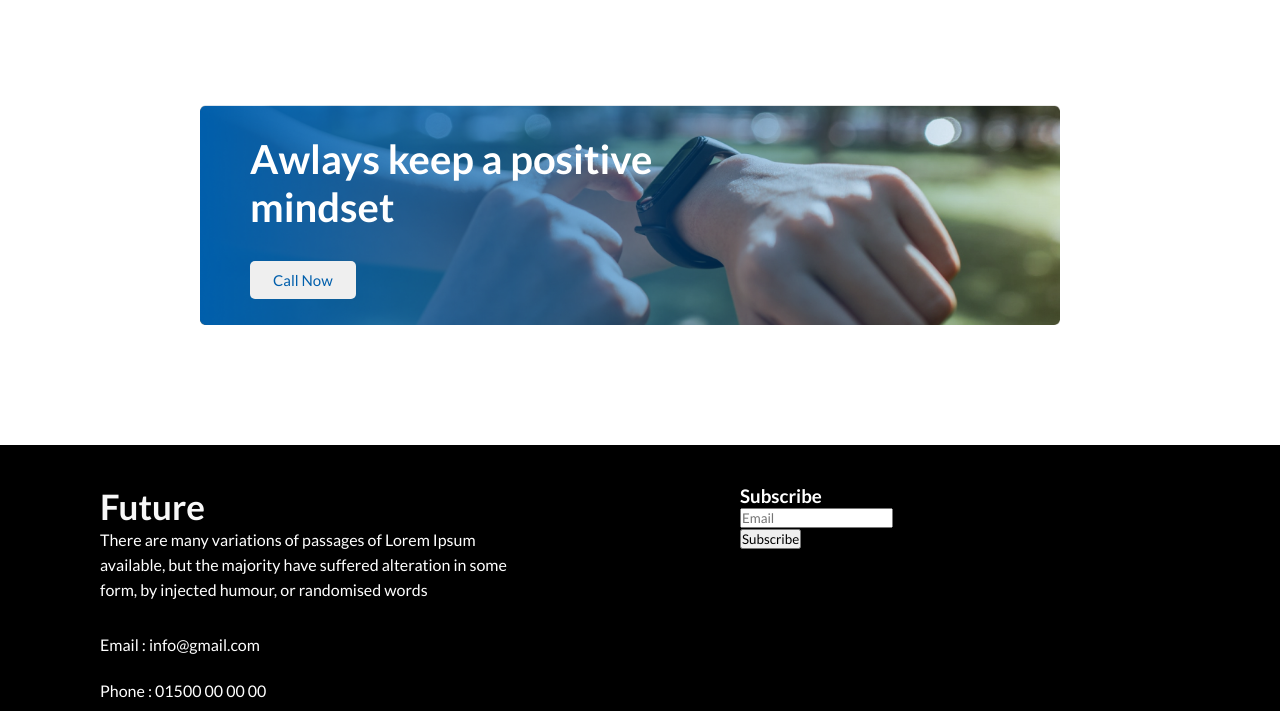
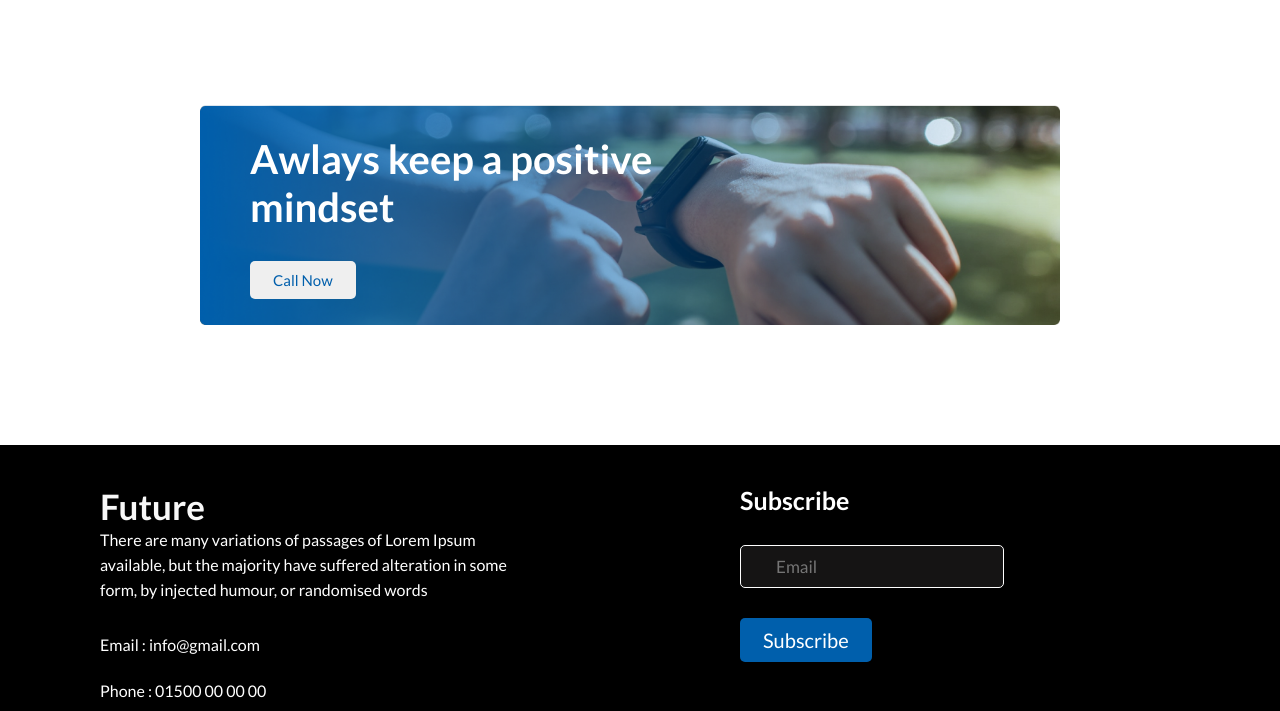
Before and after one commit to Masudur400/new-year-new-me, a plain HTML site: page index.html in a window 1280 px wide. Shown: the part 1706-2417 px from the top of the page. Drawn offline with Linux system fonts and the light colour scheme.

Commit message:
last update

```diff
--- a/index.html
+++ b/index.html
@@ -103,7 +103,7 @@
             <p class="contact">Email : info@gmail.com</p>
             <p class="contact">Phone : 01500 00 00 00</p>
 
-           <div cl>
+           <div>
 
             <a href=""><img src="images/icons/fb.png" alt=""></a>
 
@@ -114,13 +114,13 @@
 
         </div>
 
-        <div class="footer-submit">
-            <h3>Subscribe</h3>
+        <div class="footer-information">
+            <h3 class="footer-info-heading">Subscribe</h3>
 
-            <div>
+            <div class="footer-info-email">
                 <input type="email" placeholder="Email">
             </div>
-            <button>Subscribe</button>
+            <button class="footer-sub">Subscribe</button>
 
 
         </div>
--- a/style.css
+++ b/style.css
@@ -244,15 +244,41 @@
      line-height: 46px;
      /* 162.5% */
  }
+
  .footer-img a {
-    text-align:left;
-    padding-right: 30px;
+     text-align: left;
+     padding-right: 30px;
 
  }
 
- .footer-submit {
+ .footer-information {
      width: 50%;
      text-align: left;
      margin: 40px 100px;
 
  }
+
+ .footer-info-heading {
+
+     font-size: 25px;
+ }
+
+ .footer-info-email input  {
+    margin-top: 30px;
+    padding: 10px 35px;
+    color: white;
+    font-size: 17px;
+    background-color:#151414;
+    border:1px solid white;
+    border-radius:5px;
+ }
+
+ .footer-sub{
+    margin-top:30px;
+    background-color:#005FAC;
+    color: white;
+    font-size:20px;
+    padding:10px 23px;
+    border-radius:5px;
+    border: 0;
+ }
```
